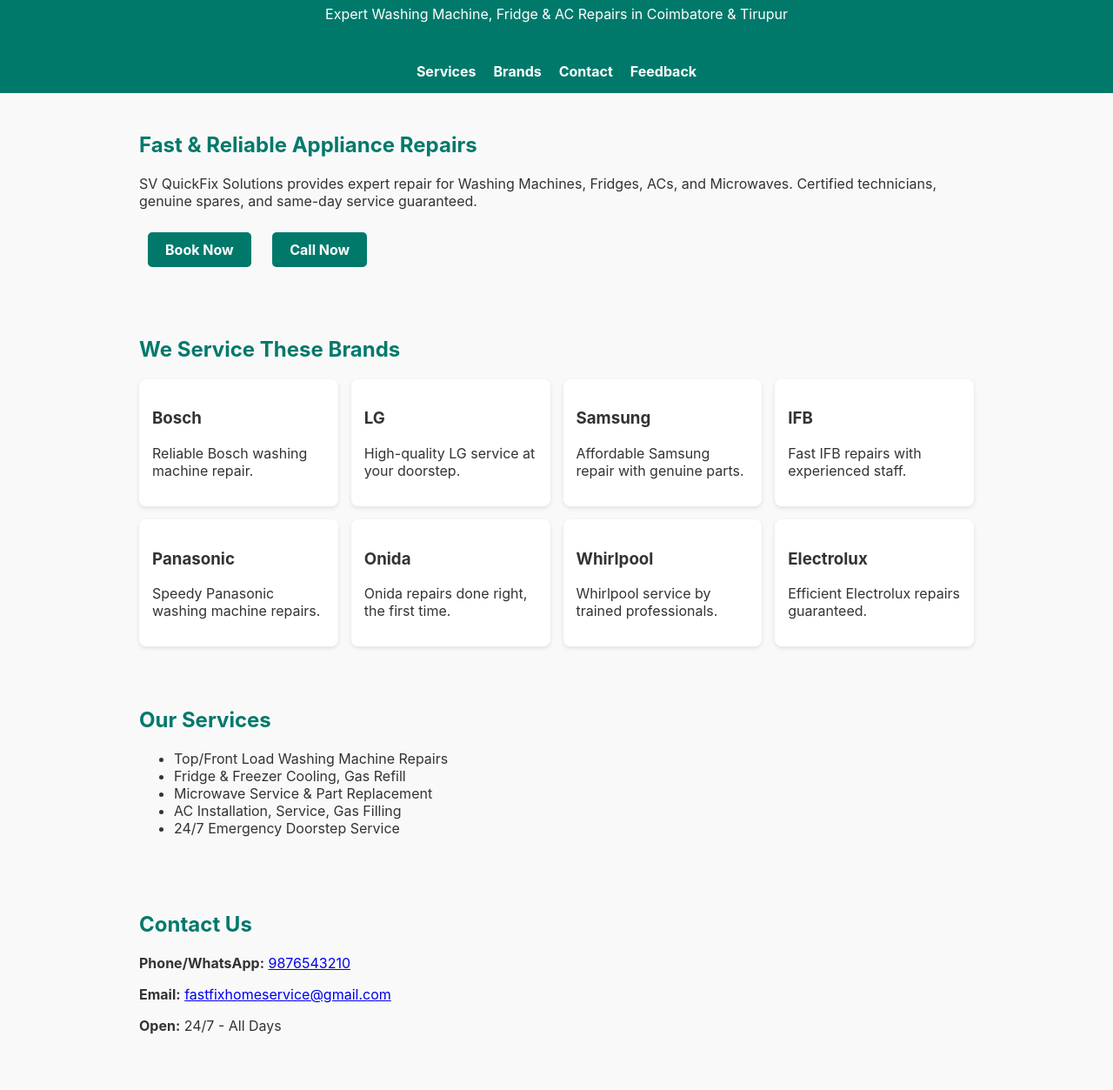
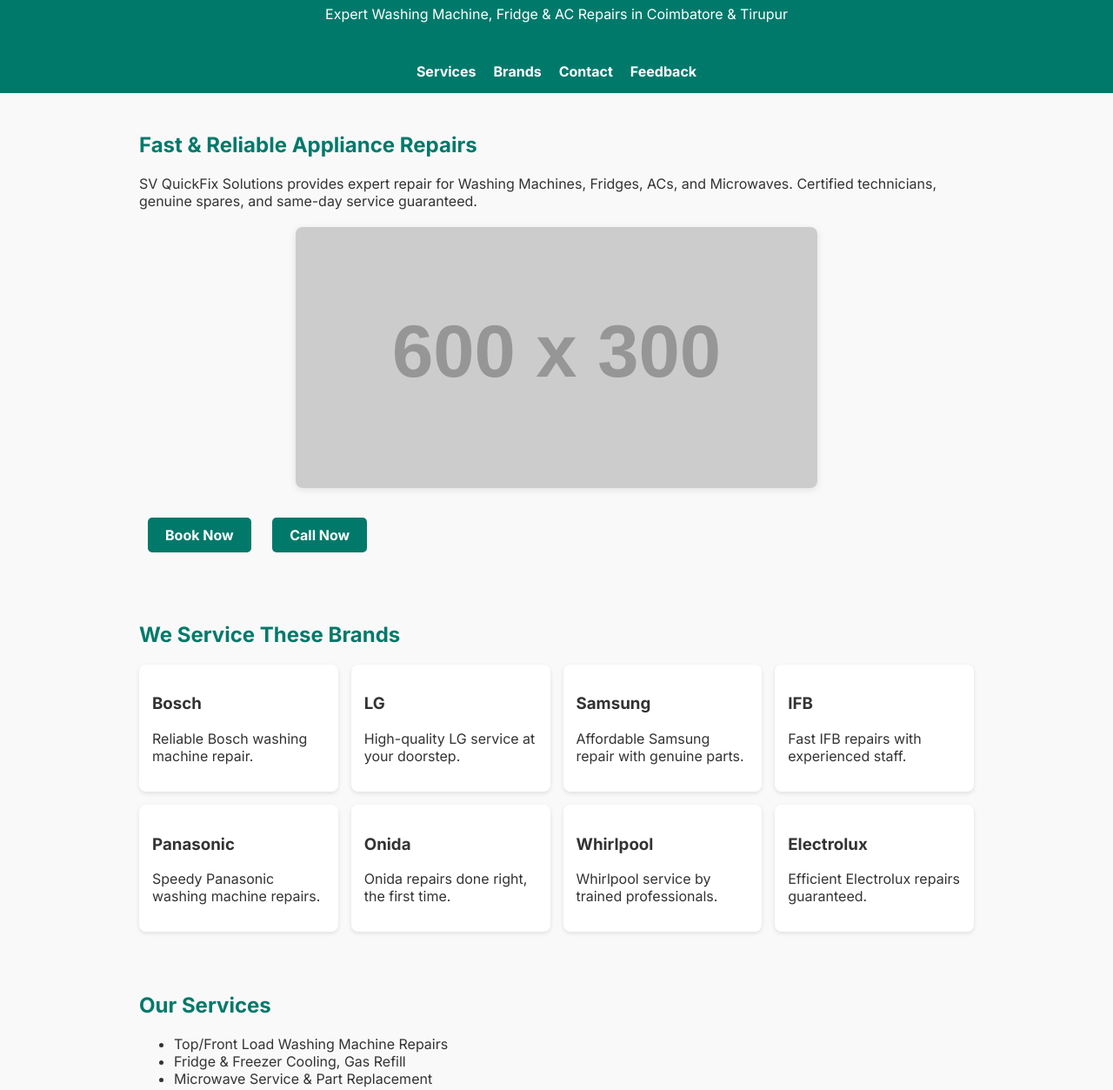
Before and after one commit to SvQuickFixSolutions/SvQuickFixSolutions, a plain HTML site: page index.html in a window 1280 px wide. Shown: the part 91-1344 px from the top of the page at 87% size. Drawn offline with Linux system fonts and the light colour scheme; placeholder pictures from the web are drawn by us.

Commit message:
Update index.html

```diff
--- a/index.html
+++ b/index.html
@@ -4,7 +4,8 @@
   <meta charset="UTF-8" />
   <meta name="viewport" content="width=device-width, initial-scale=1.0" />
   <title>SV QuickFix Solutions - Appliance Repair in Coimbatore & Tirupur</title>
-  <meta name="description" content="Fast & Reliable Washing Machine, Fridge, AC & Microwave Repair in Coimbatore & Tirupur. SV QuickFix Solutions offers 24/7 expert doorstep repair.">
+  <meta name="description" content="Fast & Reliable Washing Machine, Fridge, AC & Microwave Repair in Coimbatore & Tirupur. SV QuickFix Solutions offers 24/7 expert doorstep service.">
+  <link href="https://fonts.googleapis.com/css2?family=Inter:wght@400;600;700&display=swap" rel="stylesheet">
   <style>
     body {
       font-family: 'Inter', sans-serif;
@@ -109,9 +110,13 @@
     <h2>Fast & Reliable Appliance Repairs</h2>
     <p>SV QuickFix Solutions provides expert repair for Washing Machines, Fridges, ACs, and Microwaves. Certified technicians, genuine spares, and same-day service guaranteed.</p>
 
+    <div style="text-align:center; margin: 20px 0;">
+      <img id="dynamic-image" src="https://via.placeholder.com/600x300?text=SV+QuickFix+Solutions" alt="Service Image" style="width:100%; max-width:600px; border-radius: 8px; box-shadow: 0 2px 8px rgba(0,0,0,0.1);" />
+    </div>
+
     <div class="cta">
       <a href="#contact">Book Now</a>
-      <a href="tel:9876543210">Call Now</a>
+      <a href="tel:6385255152">Call Now</a>
     </div>
   </section>
   <section id="brands">
@@ -139,13 +144,13 @@
   </section>
   <section id="contact">
     <h2>Contact Us</h2>
-    <p><strong>Phone/WhatsApp:</strong> <a href="tel:9876543210">9876543210</a></p>
-    <p><strong>Email:</strong> <a href="mailto:fastfixhomeservice@gmail.com">fastfixhomeservice@gmail.com</a></p>
+    <p><strong>Phone/WhatsApp:</strong> <a href="tel:6385255152">6385255152</a></p>
+    <p><strong>Email:</strong> <a href="mailto:svquickfixsolutions@gmail.com">svquickfixsolutions@gmail.com</a></p>
     <p><strong>Open:</strong> 24/7 - All Days</p>
   </section>
   <section id="feedback">
     <h2>Leave Your Feedback</h2>
-    <form action="https://formspree.io/f/your-new-form-id" method="POST">
+    <form action="https://formspree.io/f/mnqwwqel" method="POST">
       <input type="text" name="name" placeholder="Your name" required />
       <input type="email" name="email" placeholder="Your email" required />
       <textarea name="message" rows="4" placeholder="Your feedback" required></textarea>
@@ -158,9 +163,9 @@
 
   <script>
     const images = [
-      "https://via.placeholder.com/600x300?text=SV+QuickFix+Service",
-      "https://via.placeholder.com/600x300?text=Fridge+Repair+Experts",
-      "https://via.placeholder.com/600x300?text=AC+Fixing+Fast",
+      "https://via.placeholder.com/600x300?text=Washing+Machine+Repair",
+      "https://via.placeholder.com/600x300?text=Fridge+Service",
+      "https://via.placeholder.com/600x300?text=AC+Repair",
       "https://via.placeholder.com/600x300?text=Microwave+Service"
     ];
     let currentIndex = 0;
```
